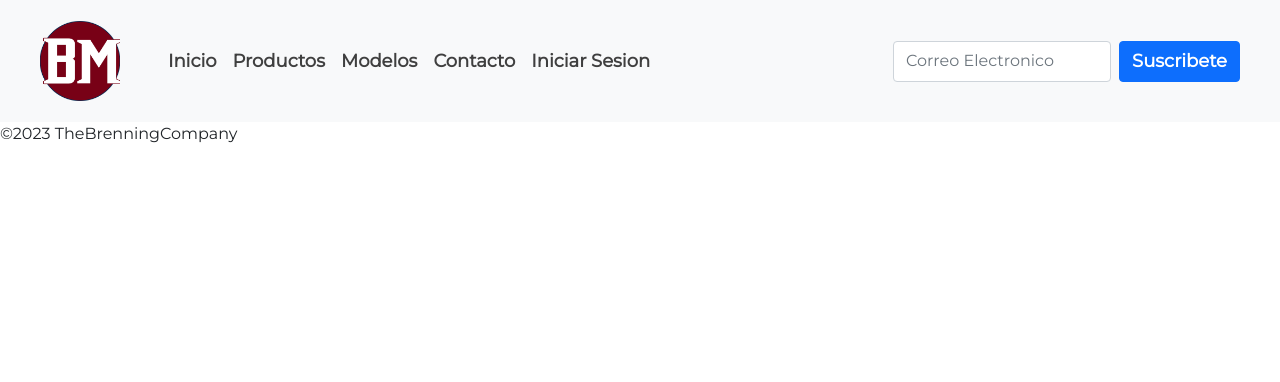
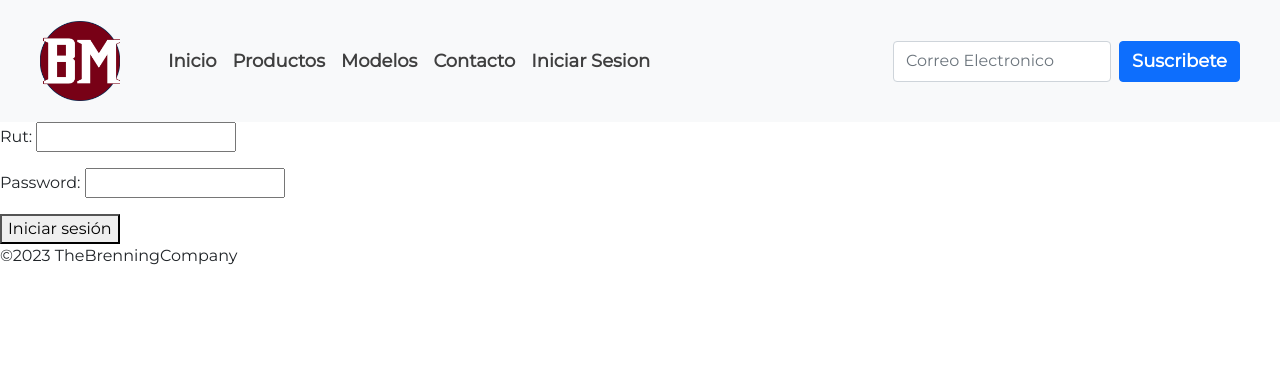
Before and after one commit to fegenau/brenning_motors, a Django app: page /login/ in a window 1280 px wide. Shown: the top 382 px of the page. Run offline with Django 4.2, Linux system fonts and the light colour scheme.

Commit message:
se añade login y formulario de registro

```diff
--- a/Brenning/urls.py
+++ b/Brenning/urls.py
@@ -25,6 +25,7 @@ urlpatterns = [
     path('modelos/',views.modelos),
     path('contacto/',views.contacto),
     path('login/',views.login),
+    path('registo/',views.registro_cliente),
     path('urbanas/',views.urbanas),
     path('hypernaked/',views.hypernaked),
     path('adventuretouring/',views.adventuretouring),
--- /dev/null
+++ b/ventas/forms.py
@@ -0,0 +1,13 @@
+from django import forms
+from .models import Usuario
+
+class RegistroForm(forms.ModelForm):
+    password = forms.CharField(widget=forms.PasswordInput)
+
+    class Meta:
+        model = Usuario
+        fields = ('rut', 'nombre', 'tipo_usuario', 'password')
+
+class LoginForm(forms.Form):
+    rut = forms.IntegerField()
+    password = forms.CharField(widget=forms.PasswordInput)
--- a/ventas/templates/login.html
+++ b/ventas/templates/login.html
@@ -12,7 +12,11 @@
 </head>
 <body>
 
-
+    <form method="POST">
+        {% csrf_token %}
+        {{ form.as_p }}
+        <button type="submit">Iniciar sesión</button>
+      </form>
 
 
     <footer>
--- a/ventas/templates/registro_cliente.html
+++ b/ventas/templates/registro_cliente.html
@@ -11,7 +11,11 @@
 </head>
 <body>
 
-
+    <form method="POST">
+        {% csrf_token %}
+        {{ form.as_p }}
+        <button type="submit">Registrarse</button>
+      </form>
 
 </body>
 </html>
--- a/ventas/views.py
+++ b/ventas/views.py
@@ -1,6 +1,7 @@
 from django.shortcuts import render,redirect
 from django.contrib.auth.models import User
-from django.contrib.auth import authenticate, login
+from .models import Usuario
+from .forms import RegistroForm,LoginForm
 
 
 # Create your views here.
@@ -58,3 +59,29 @@ def xr(request):
 
 def cb190(request):
     return render(request, 'cb190.html')
+
+def registro_cliente(request):
+    if request.method == 'POST':
+        form = RegistroForm(request.POST)
+        if form.is_valid():
+            form.save()
+            return redirect('inicio')
+    else:
+        form = RegistroForm()
+    return render(request, 'registro.html', {'form': form})
+
+def login(request):
+    if request.method == 'POST':
+        form = LoginForm(request.POST)
+        if form.is_valid():
+            rut = form.cleaned_data['rut']
+            password = form.cleaned_data['password']
+            try:
+                usuario = Usuario.objects.get(rut=rut, password=password)
+                # Realizar acciones adicionales después de iniciar sesión
+                return redirect('/')
+            except Usuario.DoesNotExist:
+                form.add_error(None, 'Credenciales inválidas')
+    else:
+        form = LoginForm()
+    return render(request, 'login.html', {'form': form})
```
